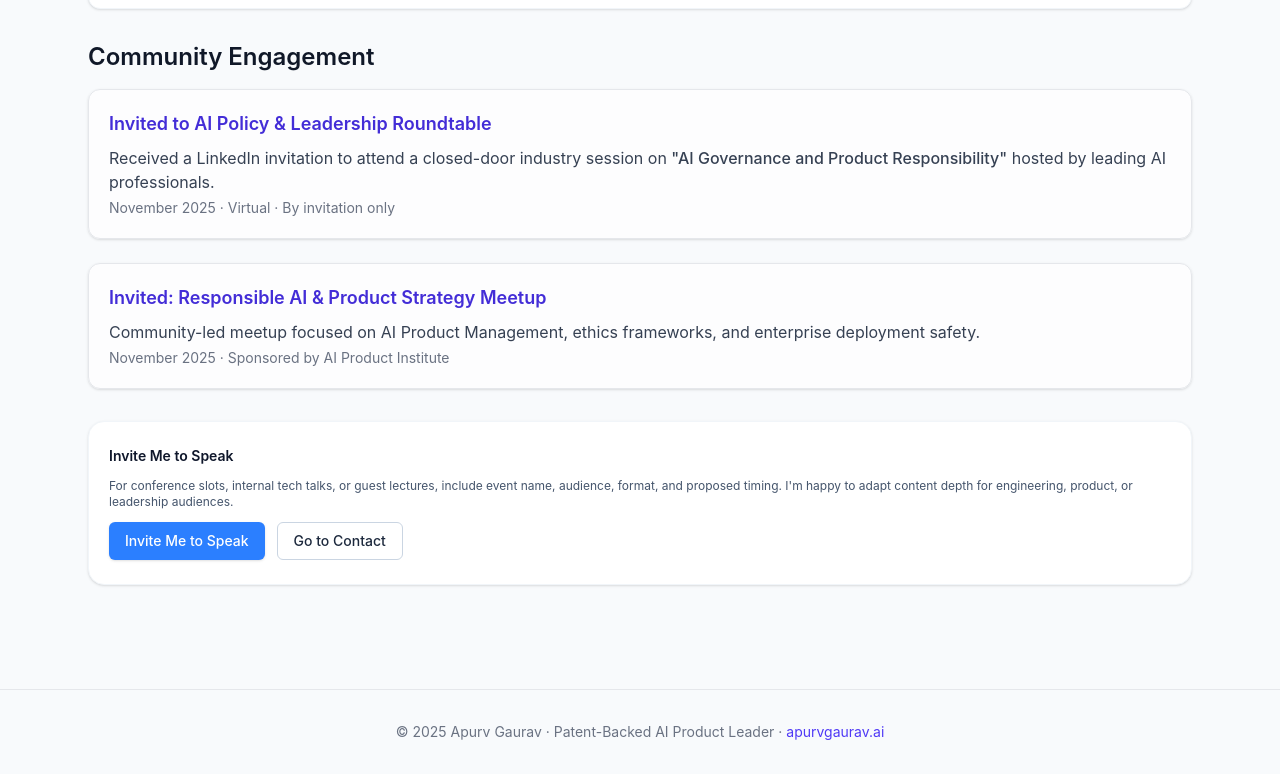
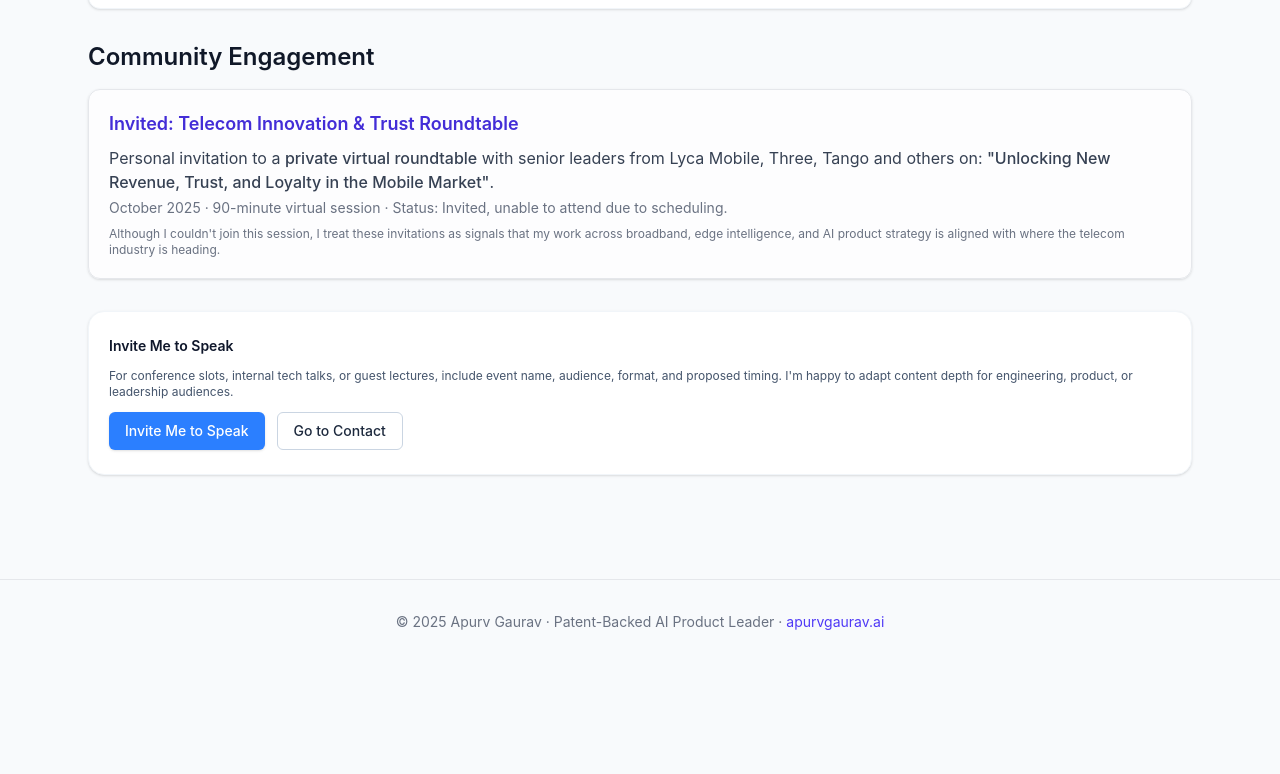
Before and after one commit to apurvgaurav/apurv-portfolio, a Next.js app: page /media in a window 1280 px wide. Shown: the part 838-1612 px from the top of the page. After the commit the page ends 1502 px from the top, so only its background shows below. Built offline with nearby package versions, Linux system fonts and the light colour scheme.

Commit message:
Update page.tsx

```diff
--- a/app/media/page.tsx
+++ b/app/media/page.tsx
@@ -79,6 +79,7 @@ export default function MediaPage() {
       </section>
 
       {/* Community Engagement */}
+          {/* Community Engagement */}
       <section className="mt-4">
         <h2 className="text-2xl font-semibold text-gray-900 mb-4">
           Community Engagement
@@ -86,35 +87,33 @@ export default function MediaPage() {
         <div className="space-y-6">
           <article className="rounded-xl border border-gray-200 p-5 bg-white/70 shadow-sm">
             <h3 className="text-lg font-semibold text-indigo-700">
-              Invited to AI Policy &amp; Leadership Roundtable
+              Invited: Telecom Innovation &amp; Trust Roundtable
             </h3>
             <p className="mt-2 text-gray-700">
-              Received a LinkedIn invitation to attend a closed-door industry
-              session on{" "}
+              Personal invitation to a{" "}
+              <span className="font-medium">private virtual roundtable</span>{" "}
+              with senior leaders from Lyca Mobile, Three, Tango and others on:
               <span className="font-medium">
-                &quot;AI Governance and Product Responsibility&quot;
-              </span>{" "}
-              hosted by leading AI professionals.
+                {" "}
+                &quot;Unlocking New Revenue, Trust, and Loyalty in the Mobile
+                Market&quot;
+              </span>
+              .
               <span className="text-sm text-gray-500 block mt-1">
-                November 2025 · Virtual · By invitation only
+                October 2025 · 90-minute virtual session · Status: Invited, unable to attend
+                due to scheduling.
               </span>
             </p>
-          </article>
-
-          <article className="rounded-xl border border-gray-200 p-5 bg-white/70 shadow-sm">
-            <h3 className="text-lg font-semibold text-indigo-700">
-              Invited: Responsible AI &amp; Product Strategy Meetup
-            </h3>
-            <p className="mt-2 text-gray-700">
-              Community-led meetup focused on AI Product Management, ethics
-              frameworks, and enterprise deployment safety.
-              <span className="text-sm text-gray-500 block mt-1">
-                November 2025 · Sponsored by AI Product Institute
-              </span>
+            <p className="mt-2 text-xs text-gray-500">
+              Although I couldn&apos;t join this session, I treat these
+              invitations as signals that my work across broadband, edge
+              intelligence, and AI product strategy is aligned with where the
+              telecom industry is heading.
             </p>
           </article>
         </div>
       </section>
+
 
       {/* CTA */}
       <section className="bg-white rounded-2xl px-5 py-6 shadow-sm border border-slate-100 space-y-3">
```
